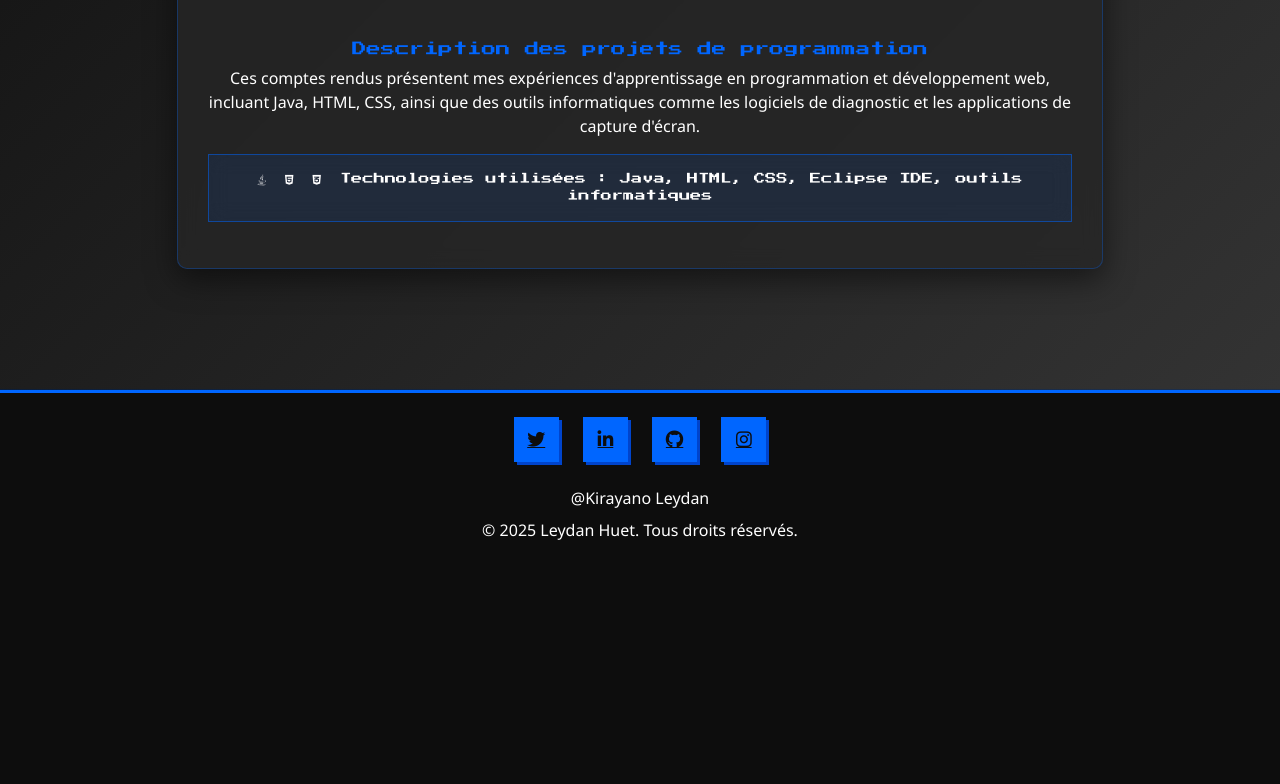
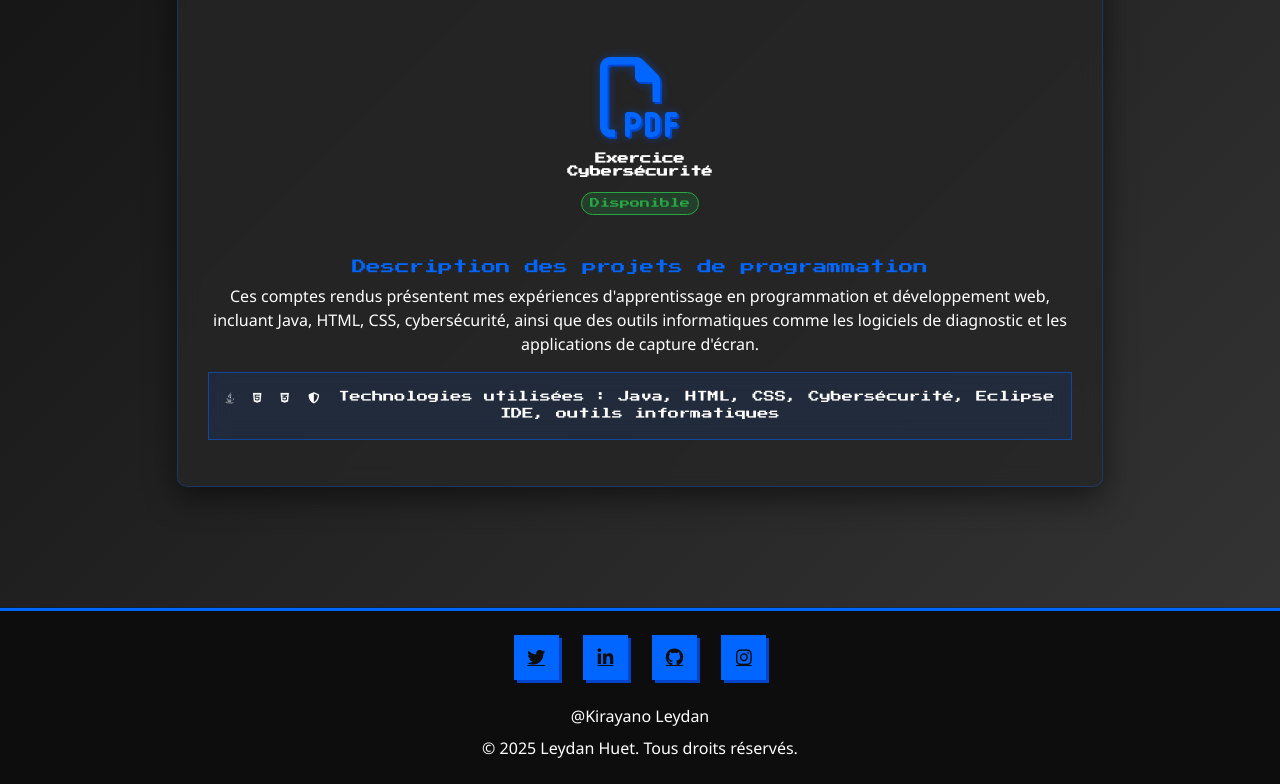
Before and after one commit to leydanhuet/Mon-Portfolio, a plain HTML site: page index.html in a window 1280 px wide. Shown: the part 2031-2815 px from the top of the page. Before the commit the page ends 2597 px from the top, so only its background shows below. Drawn offline with nearby package versions, Linux system fonts and the light colour scheme.

Commit message:
Update index.html

```diff
--- a/index.html
+++ b/index.html
@@ -454,15 +454,24 @@
                                     <span class="pdf-status status-ok">Disponible</span>
                                 </a>
                             </div>
+                            <!-- Nouveau PDF ajouté -->
+                            <div class="pdf-thumbnail">
+                                <a href="Leydan HUET Exo cyb.pdf" target="_blank">
+                                    <i class="fa-regular fa-file-pdf"></i>
+                                    <h5>Exercice Cybersécurité</h5>
+                                    <span class="pdf-status status-ok">Disponible</span>
+                                </a>
+                            </div>
                         </div>
                         <div class="mt-4">
                             <h4>Description des projets de programmation</h4>
-                            <p>Ces comptes rendus présentent mes expériences d'apprentissage en programmation et développement web, incluant Java, HTML, CSS, ainsi que des outils informatiques comme les logiciels de diagnostic et les applications de capture d'écran.</p>
+                            <p>Ces comptes rendus présentent mes expériences d'apprentissage en programmation et développement web, incluant Java, HTML, CSS, cybersécurité, ainsi que des outils informatiques comme les logiciels de diagnostic et les applications de capture d'écran.</p>
                             <div class="alert alert-info mt-3" role="alert">
                                 <i class="fa-brands fa-java me-2"></i>
                                 <i class="fa-brands fa-html5 me-2"></i>
                                 <i class="fa-brands fa-css3-alt me-2"></i>
-                                Technologies utilisées : Java, HTML, CSS, Eclipse IDE, outils informatiques
+                                <i class="fa-solid fa-shield-halved me-2"></i>
+                                Technologies utilisées : Java, HTML, CSS, Cybersécurité, Eclipse IDE, outils informatiques
                             </div>
                         </div>
                     </div>
```
